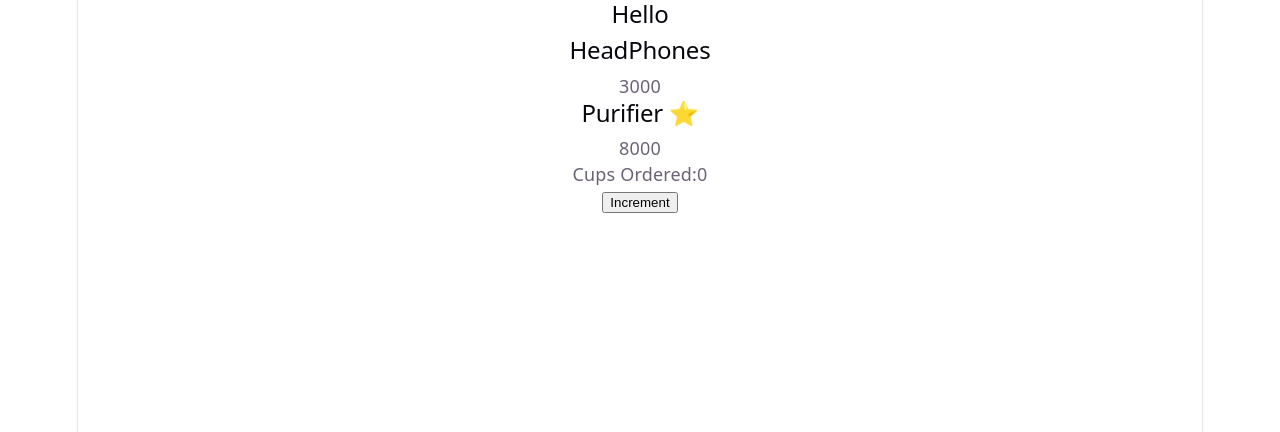
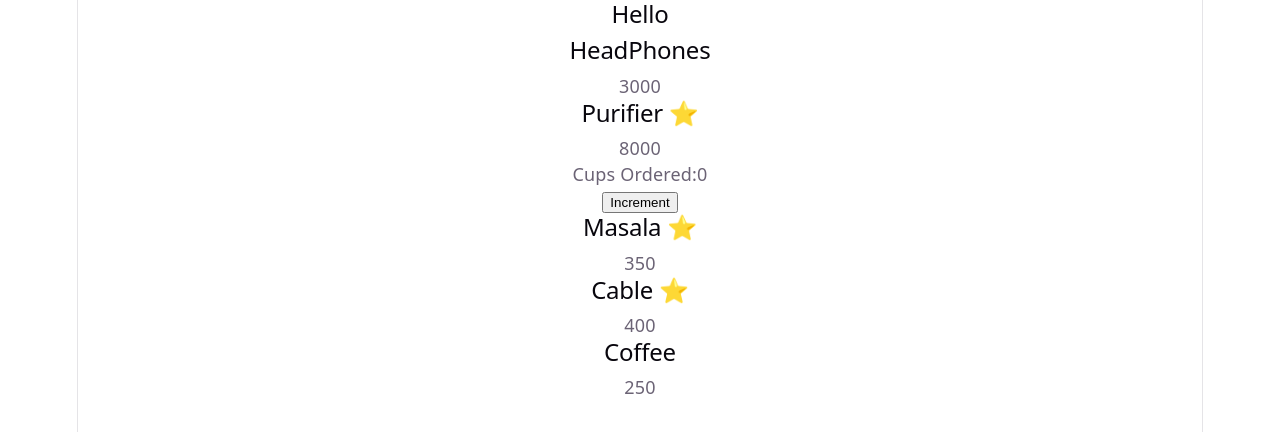
Before and after one commit to bobbyDeepak1415/React_Type, a React (Vite) app: page / in a window 1280 px wide. Shown: the top 432 px of the page. Built offline with nearby package versions, Linux system fonts and the light colour scheme.

Commit message:
setup done

```diff
--- a/src/App.tsx
+++ b/src/App.tsx
@@ -1,6 +1,16 @@
 import './App.css'
 import { ChaiCard } from './components/ChaiCard.tsx'
+import ChaiList from './components/ChaiList.tsx'
 import Counter from './components/Counter.tsx'
+
+import type { Chai } from './types.ts'
+
+
+const menu:Chai[]=[
+  {id:1,name:"Masala",price:350},
+  {id:2,name:"Cable",price:400},
+  {id:3,name:"Coffee",price:250},
+]
 
 function App() {
 
@@ -14,6 +24,9 @@ function App() {
   <div>
     <Counter/>
   </div>
+  <div>
+<ChaiList items={menu}/>
+  </div>
     </>
   )
 }
```
